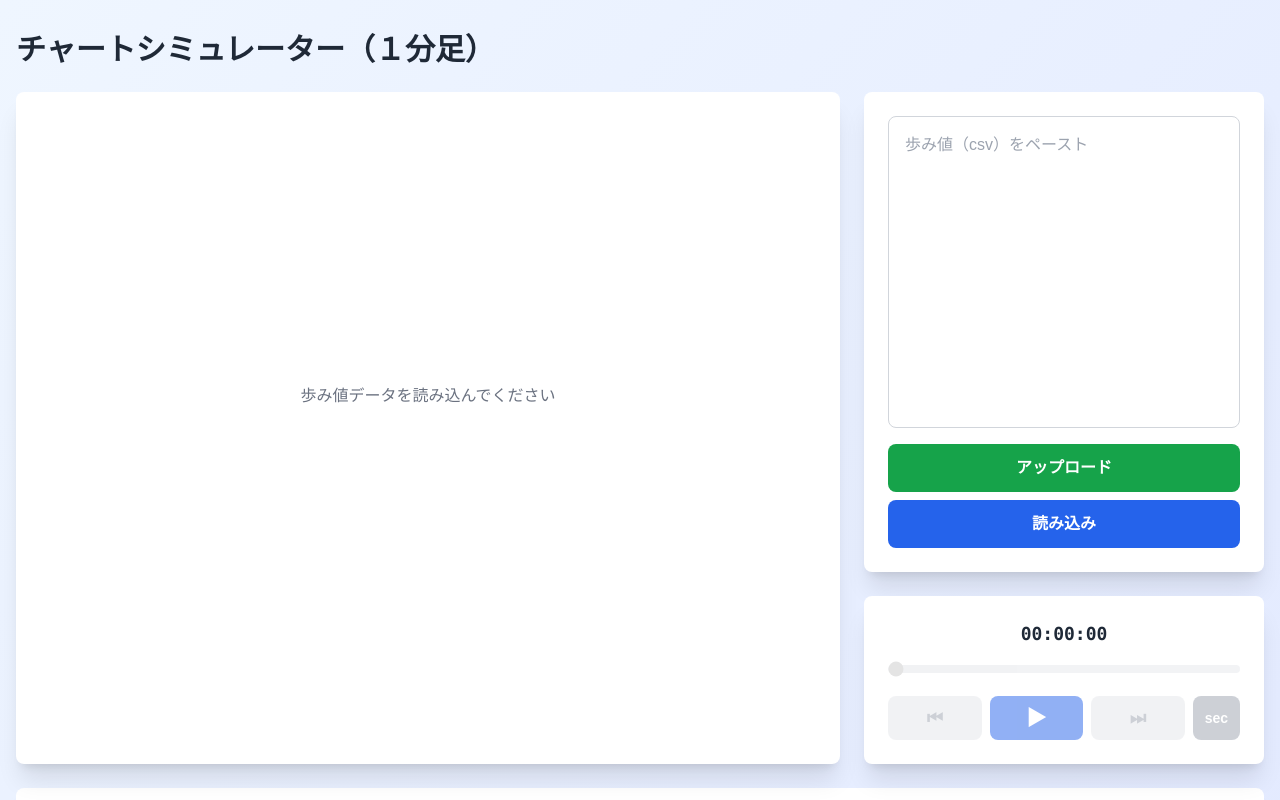
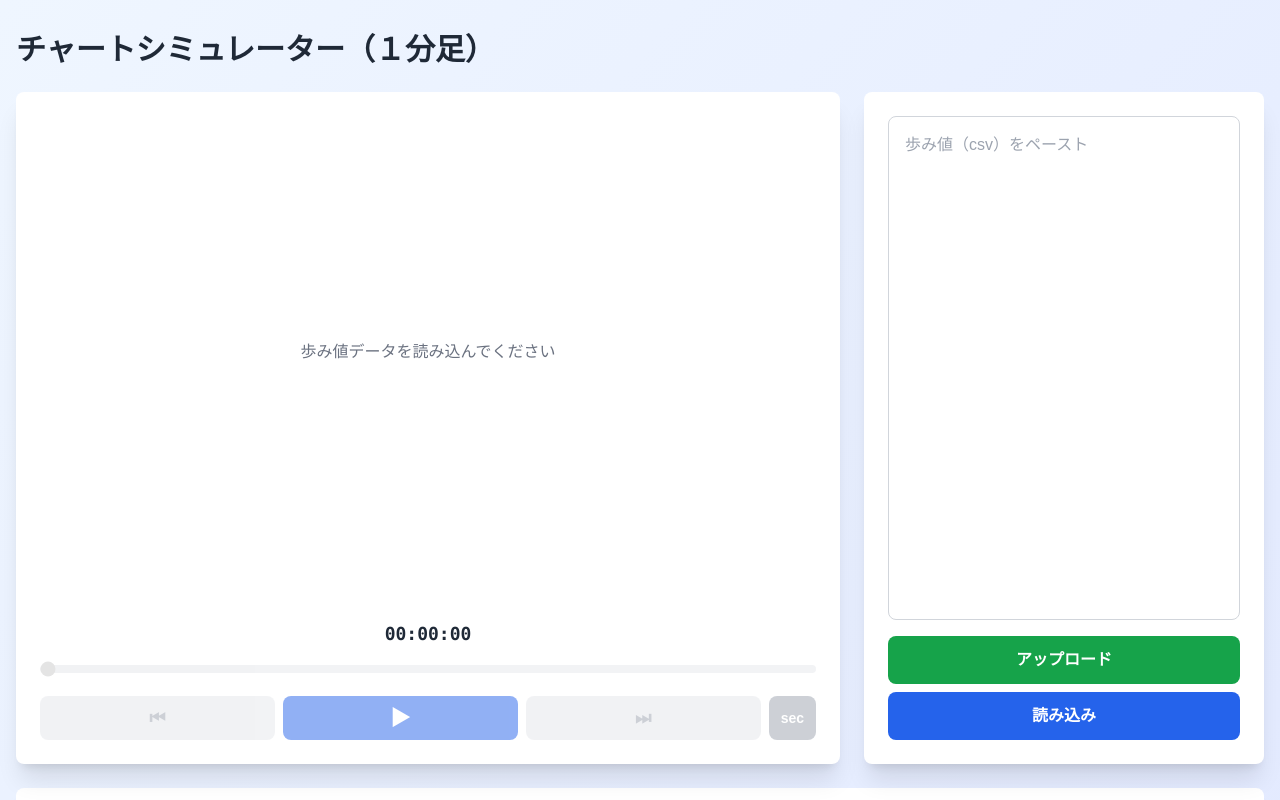
Before and after one commit to kashiomaru/kabu_sim, a Next.js app: page / in a window 1280 px wide. Shown: the top 800 px of the page. Built offline with nearby package versions, Linux system fonts and the light colour scheme.

Commit message:
レイアウト変更

```diff
--- a/app/page.tsx
+++ b/app/page.tsx
@@ -677,8 +677,9 @@ export default function Home() {
         </div>
         <div className="grid grid-cols-1 lg:grid-cols-3 gap-6 h-[calc(100vh-8rem)]">
           {/* 左側：チャートエリア */}
-          <div className="lg:col-span-2 bg-white dark:bg-gray-800 rounded-lg shadow-xl p-6">
-            <div className="w-full h-[calc(100%-4rem)]">
+          <div className="lg:col-span-2 bg-white dark:bg-gray-800 rounded-lg shadow-xl p-6 flex flex-col">
+            {/* チャート部分 */}
+            <div className="w-full flex-1 min-h-0 mb-4">
               {candlestickData ? (
                 <CandlestickChart
                   height={600}
@@ -695,41 +696,9 @@ export default function Home() {
                 </div>
               )}
             </div>
-          </div>
 
-          {/* 右側：上段（テキストエリア）と下段（ボタンエリア） */}
-          <div className="lg:col-span-1 flex flex-col gap-6">
-            {/* 右上：テキストエリア */}
-            <div className="bg-white dark:bg-gray-800 rounded-lg shadow-xl p-6 flex-1 flex flex-col min-h-0">
-              <textarea
-                className="w-full flex-1 p-4 border border-gray-300 dark:border-gray-600 rounded-lg bg-white dark:bg-gray-700 text-gray-900 dark:text-white resize-none focus:outline-none focus:ring-2 focus:ring-blue-500 overflow-y-auto mb-4"
-                placeholder="歩み値（csv）をペースト"
-                value={csvText}
-                onChange={(e) => setCsvText(e.target.value)}
-              />
-              <input
-                type="file"
-                ref={fileInputRef}
-                onChange={handleFileUpload}
-                accept=".csv"
-                className="hidden"
-              />
-              <button
-                onClick={handleUploadClick}
-                className="w-full bg-green-600 hover:bg-green-700 text-white font-semibold py-3 px-4 rounded-lg transition-colors duration-200 mb-2"
-              >
-                アップロード
-              </button>
-              <button
-                onClick={handleLoad}
-                className="w-full bg-blue-600 hover:bg-blue-700 text-white font-semibold py-3 px-4 rounded-lg transition-colors duration-200"
-              >
-                読み込み
-              </button>
-            </div>
-
-            {/* 右下：ボタンエリア */}
-            <div className="bg-white dark:bg-gray-800 rounded-lg shadow-xl p-6 flex flex-col">
+            {/* コントローラー部分 */}
+            <div className="w-full mt-4">
               {/* シークバー */}
               <div className="mb-4">
                 {/* 時間表示 */}
@@ -804,6 +773,37 @@ export default function Home() {
               </div>
             </div>
           </div>
+
+          {/* 右側：テキストエリア */}
+          <div className="lg:col-span-1">
+            <div className="bg-white dark:bg-gray-800 rounded-lg shadow-xl p-6 h-full flex flex-col">
+              <textarea
+                className="w-full flex-1 p-4 border border-gray-300 dark:border-gray-600 rounded-lg bg-white dark:bg-gray-700 text-gray-900 dark:text-white resize-none focus:outline-none focus:ring-2 focus:ring-blue-500 overflow-y-auto mb-4"
+                placeholder="歩み値（csv）をペースト"
+                value={csvText}
+                onChange={(e) => setCsvText(e.target.value)}
+              />
+              <input
+                type="file"
+                ref={fileInputRef}
+                onChange={handleFileUpload}
+                accept=".csv"
+                className="hidden"
+              />
+              <button
+                onClick={handleUploadClick}
+                className="w-full bg-green-600 hover:bg-green-700 text-white font-semibold py-3 px-4 rounded-lg transition-colors duration-200 mb-2"
+              >
+                アップロード
+              </button>
+              <button
+                onClick={handleLoad}
+                className="w-full bg-blue-600 hover:bg-blue-700 text-white font-semibold py-3 px-4 rounded-lg transition-colors duration-200"
+              >
+                読み込み
+              </button>
+            </div>
+          </div>
         </div>
 
         {/* フッター */}
```
